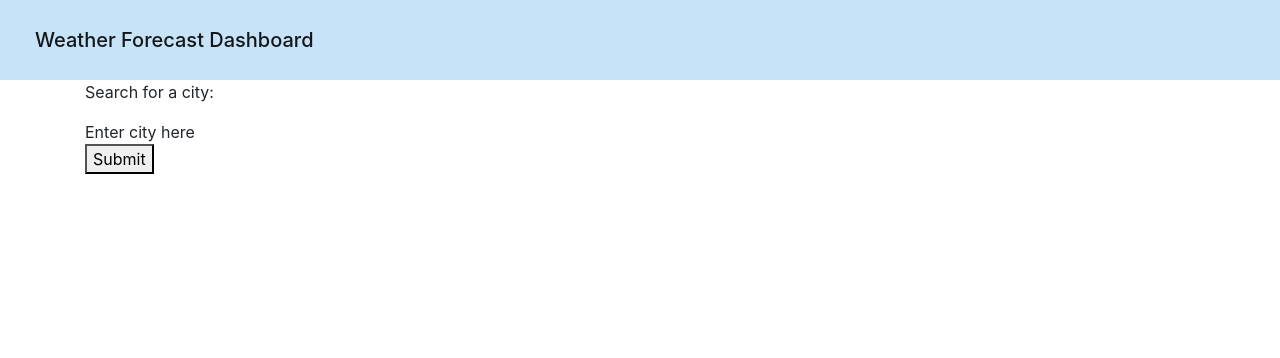
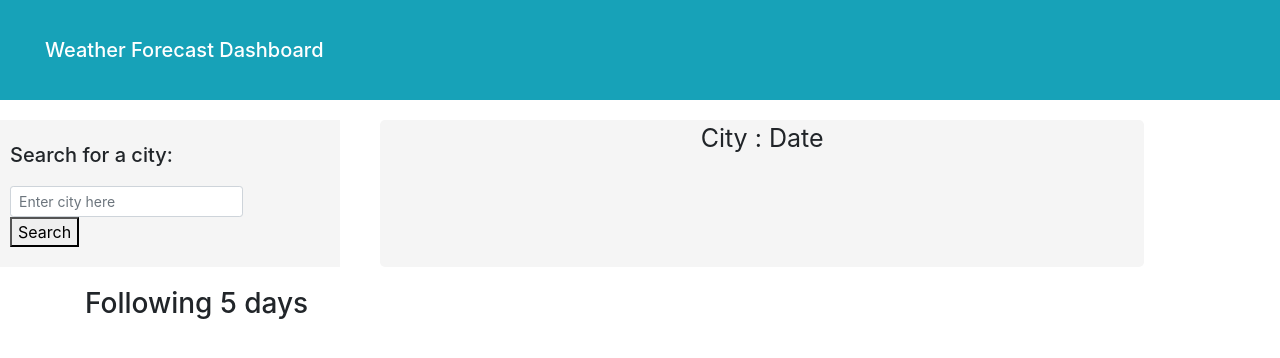
Before and after one commit to AsmaaMusse/js-weather-forecast-dashboard, a plain HTML site: page index.html in a window 1280 px wide. Drawn offline with nearby package versions, Linux system fonts and the light colour scheme.

Commit message:
styled current day container

```diff
--- a/assets/css/style.css
+++ b/assets/css/style.css
@@ -8,7 +8,36 @@
 }
 
 .navbar {
-  background-color: #c6e3f8;
   font-size: 20px;
+  padding: 30px;
+  color: var(--main);
+}
+
+.search-bar {
+  display: inline;
   padding: 20px;
+  max-width: 350px;
+  margin: 20px;
+  margin-left: 5px;
+  background-color: whitesmoke;
 }
+
+.heading-text {
+  font-size: 20px;
+  font-weight: 500;
+}
+
+.current-weather {
+  text-align: center;
+  font-size: 25px;
+  border-radius: 5px;
+  margin: 20px;
+  display: inline;
+  background-color: whitesmoke;
+}
+
+@media screen and (min-width: 768px) {
+  .col-md-3 {
+    max-width: 0%;
+  }
+}
--- a/index.html
+++ b/index.html
@@ -20,28 +20,32 @@
   </head>
 
   <body>
-    <nav class="navbar navbar-light text-center">
+    <nav class="navbar bg-info text-center">
       <div class="container-fluid">
         <span class="navbar-brand mb-0 h1">Weather Forecast Dashboard</span>
       </div>
     </nav>
-    <!-- <header class="header">
-      <h1 class="header-text">Weather Forecast Dashboard</h1>
-    </header> -->
 
-    <main class="page-container">
-      <div class="search-bar container">
-        <p>Search for a city:</p>
-        <form class="form-text">Enter city here</form>
-        <button class="searchBtn">Submit</button>
-        <div></div>
+    <main class="row">
+      <div class="search-bar col-4">
+        <p class="heading-text">Search for a city:</p>
+        <form class="form-inline active-cyan-4">
+          <input
+            class="form-control form-control-sm mr-3 w-75"
+            type="text"
+            placeholder="Enter city here"
+            aria-label="Search"
+          />
+          <button class="searchBtn">Search</button>
+        </form>
       </div>
 
-      <div class="current-weather container">
-        <div></div>
+      <div class="current-weather col-7">
+        <div class="current-day">City : Date</div>
       </div>
 
       <div class="5-day container">
+        <h3>Following 5 days</h3>
         <div></div>
       </div>
     </main>
```
